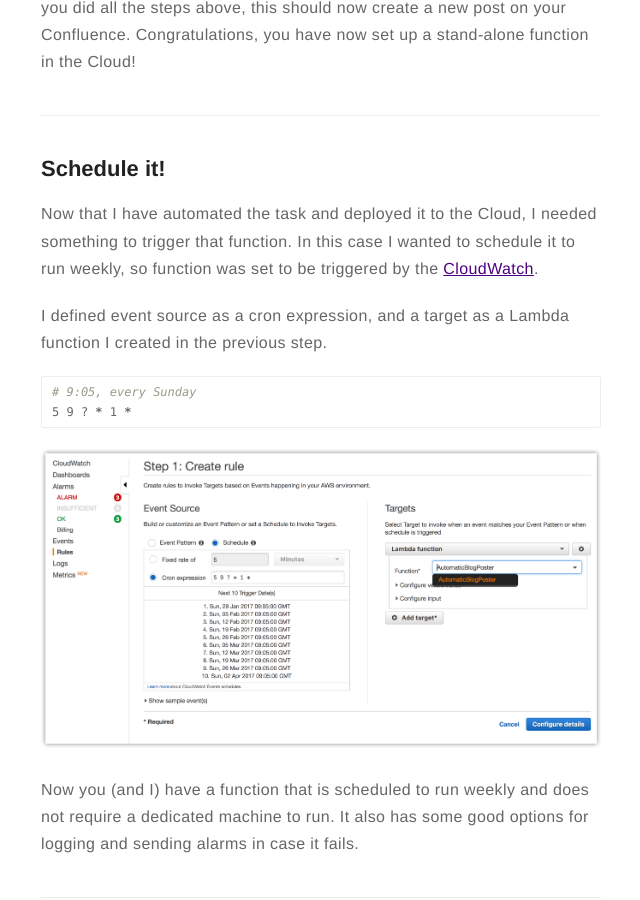
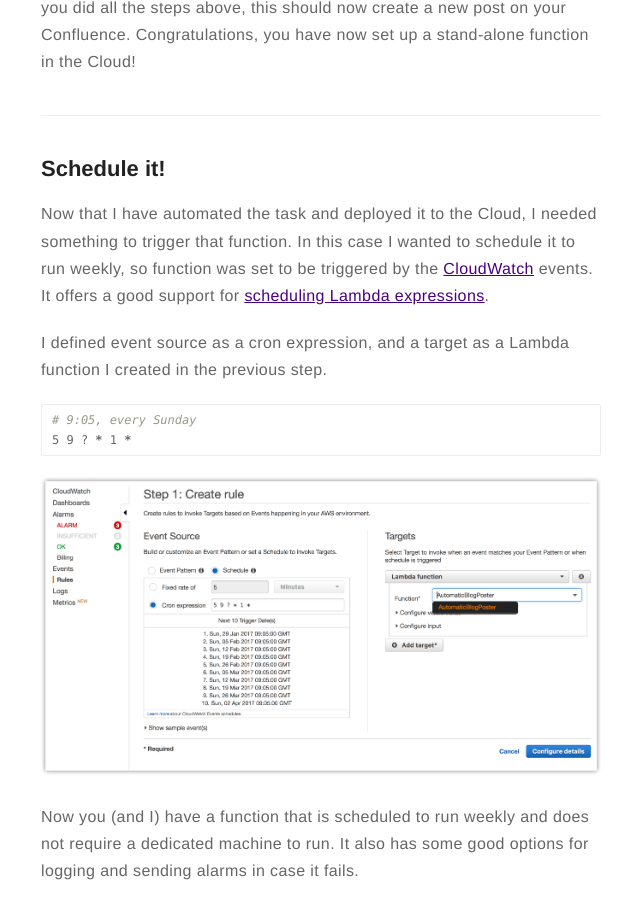
Before and after one commit to mehmandarov/mehmandarov.github.io, a Jekyll site: the page built from _posts/2017-01-29-confluence-and-aws.markdown, in a window 1280 px wide and 900 px high, scrolled down 5127 px. Shown: the whole window, without its empty margins (319-959 px from the left). Built offline with Jekyll 4.4.1, drawn with Linux system fonts in a browser that asks for light colours; some of the changed lines change nothing that is shown.

Commit message:
Minor fixes

````diff
--- a/_posts/2017-01-29-confluence-and-aws.markdown
+++ b/_posts/2017-01-29-confluence-and-aws.markdown
@@ -30,7 +30,7 @@
 
 ## Posting via Confluence REST API
 
-[Confluence][1], a team collaboration software written in Java and quite often used in corporate environments, offers a [REST API][2] that makes it possible to perform many operations on the content. In this case I was interested in posting new content with some text, and I was getting tired of doing that manually every week. So, I thought: ["I spend a lot of time on this task. I should write a program automating it!"][3].
+[Confluence][1]{:target="_blank"}, a team collaboration software written in Java and quite often used in corporate environments, offers a [REST API][2]{:target="_blank"} that makes it possible to perform many operations on the content. In this case I was interested in posting new content with some text, and I was getting tired of doing that manually every week. So, I thought: ["I spend a lot of time on this task. I should write a program automating it!"][3]{:target="_blank"}.
 
 The first take on that problem was a simple Python script:
 
@@ -89,7 +89,7 @@
 
 Well, now I needed something to run that script, and something to trigger that action. The trigger is the time as I wanted to run our script weekly, but first I needed to deploy our script to the Cloud. Scheduling and triggers would come later.
 
-Since we had some infrastructure on AWS already, I decided to deploy the script on the same platform. I wanted to deploy it as a simple stand-alone function in the Cloud – in AWS world it is called a [Lambda function][4].
+Since we had some infrastructure on AWS already, I decided to deploy the script on the same platform. I wanted to deploy it as a simple stand-alone function in the Cloud – in AWS world it is called a [Lambda function][4]{:target="_blank"}.
 
 I started by wrapping our code into a function and making it AWS Lambda function compatible – to define a function that takes two arguments: ```event``` and ```context```. I choose to call the function ```blogpost_handler```:
 
@@ -135,7 +135,7 @@
     return response.json()
 {% endhighlight %}
 
-Now, I needed [to package][5] the code to make it ready to deploy:
+Now, I needed [to package][5]{:target="_blank"} the code to make it ready to deploy:
 
 {% highlight bash %}
 # 1. create folder
@@ -166,7 +166,7 @@
 
 ## Schedule it!
 
-Now that I have automated the task and deployed it to the Cloud, I needed something to trigger that function. In this case I wanted to schedule it to run weekly, so function was set to be triggered by the [CloudWatch][9].
+Now that I have automated the task and deployed it to the Cloud, I needed something to trigger that function. In this case I wanted to schedule it to run weekly, so function was set to be triggered by the [CloudWatch][9]{:target="_blank"} events. It offers a good support for [scheduling Lambda expressions][10]{:target="_blank"}.
 
 I defined event source as a cron expression, and a target as a Lambda function I created in the previous step.
 
````
